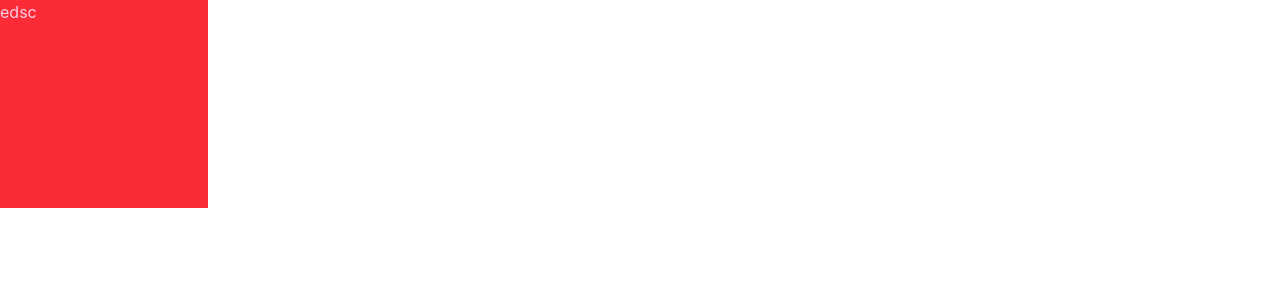
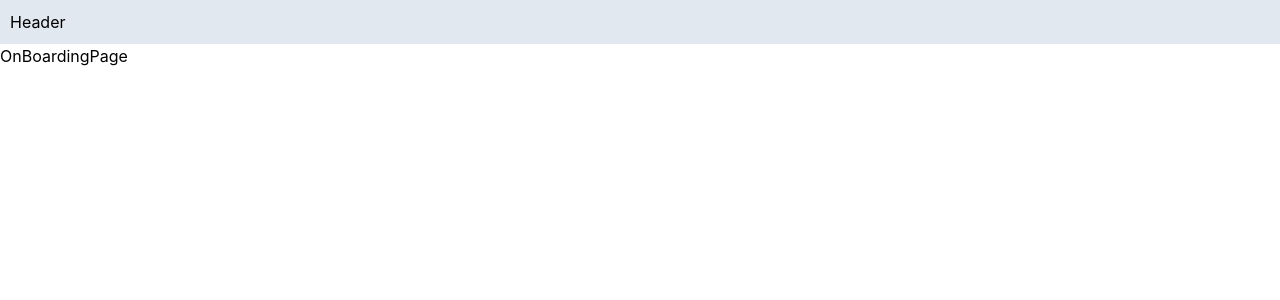
Before and after one commit to Meiramkhanova/planning-poker-online, a React (Vite) app: page / in a window 1280 px wide. Shown: the top 300 px of the page. Built offline with nearby package versions, Linux system fonts and the light colour scheme.

Commit message:
feat: set up a basic routing skeleton with pages

```diff
--- a/src/App.tsx
+++ /dev/null
@@ -1,5 +0,0 @@
-function App() {
-  return <div className="bg-red-500 size-52 text-pink-200">edsc</div>;
-}
-
-export default App;
--- /dev/null
+++ b/src/app/App.tsx
@@ -0,0 +1,8 @@
+import { RouterProvider } from "react-router-dom";
+import { router } from "./router";
+
+function App() {
+  return <RouterProvider router={router} />;
+}
+
+export default App;
--- /dev/null
+++ b/src/app/Layout.tsx
@@ -0,0 +1,15 @@
+import { Outlet } from "react-router-dom";
+
+function Layout() {
+  return (
+    <>
+      <header className="p-2.5 bg-slate-200">Header</header>
+
+      <main>
+        <Outlet />
+      </main>
+    </>
+  );
+}
+
+export default Layout;
--- /dev/null
+++ b/src/app/router.tsx
@@ -0,0 +1,36 @@
+import { createBrowserRouter } from "react-router-dom";
+import OnboardingPage from "@/pages/onboarding";
+import LoginPage from "@/pages/login";
+import RegisterPage from "@/pages/register";
+import DashboardPage from "@/pages/dashboard";
+import RoomPage from "@/pages/room";
+import Layout from "./Layout";
+
+export const router = createBrowserRouter([
+  {
+    path: "/",
+    element: <Layout />,
+    children: [
+      {
+        index: true,
+        element: <OnboardingPage />,
+      },
+      {
+        path: "login",
+        element: <LoginPage />,
+      },
+      {
+        path: "register",
+        element: <RegisterPage />,
+      },
+      {
+        path: "dashboard",
+        element: <DashboardPage />,
+      },
+      {
+        path: "room/:id",
+        element: <RoomPage />,
+      },
+    ],
+  },
+]);
--- a/src/main.tsx
+++ b/src/main.tsx
@@ -1,6 +1,6 @@
 import { StrictMode } from "react";
 import { createRoot } from "react-dom/client";
-import App from "./App.tsx";
+import App from "./app/App.tsx";
 
 createRoot(document.getElementById("root")!).render(
   <StrictMode>
--- /dev/null
+++ b/src/pages/dashboard/index.tsx
@@ -0,0 +1,5 @@
+function DashboardPage() {
+  return <div>DashboardPage</div>;
+}
+
+export default DashboardPage;
--- /dev/null
+++ b/src/pages/login/index.tsx
@@ -0,0 +1,5 @@
+function LoginPage() {
+  return <div>Login Page</div>;
+}
+
+export default LoginPage;
--- /dev/null
+++ b/src/pages/onboarding/index.tsx
@@ -0,0 +1,5 @@
+function OnBoardingPage() {
+  return <div>OnBoardingPage</div>;
+}
+
+export default OnBoardingPage;
--- /dev/null
+++ b/src/pages/register/index.tsx
@@ -0,0 +1,5 @@
+function RegisterPage() {
+  return <div>RegisterPage</div>;
+}
+
+export default RegisterPage;
--- /dev/null
+++ b/src/pages/room/index.tsx
@@ -0,0 +1,9 @@
+import { useParams } from "react-router-dom";
+
+function RoomPage() {
+  const { id } = useParams();
+
+  return <div>RoomPage : {id}</div>;
+}
+
+export default RoomPage;
--- a/tsconfig.app.json
+++ b/tsconfig.app.json
@@ -6,6 +6,9 @@
     "module": "esnext",
     "types": ["vite/client"],
     "skipLibCheck": true,
+    "paths": {
+      "@/*": ["./src/*"]
+    },
 
     /* Bundler mode */
     "moduleResolution": "bundler",
--- a/vite.config.ts
+++ b/vite.config.ts
@@ -1,8 +1,13 @@
 import { defineConfig } from "vite";
 import react from "@vitejs/plugin-react";
 import tailwindcss from "@tailwindcss/vite";
+import path from "path";
 
-// https://vite.dev/config/
 export default defineConfig({
   plugins: [react(), tailwindcss()],
+  resolve: {
+    alias: {
+      "@": path.resolve(__dirname, "./src"),
+    },
+  },
 });
```
